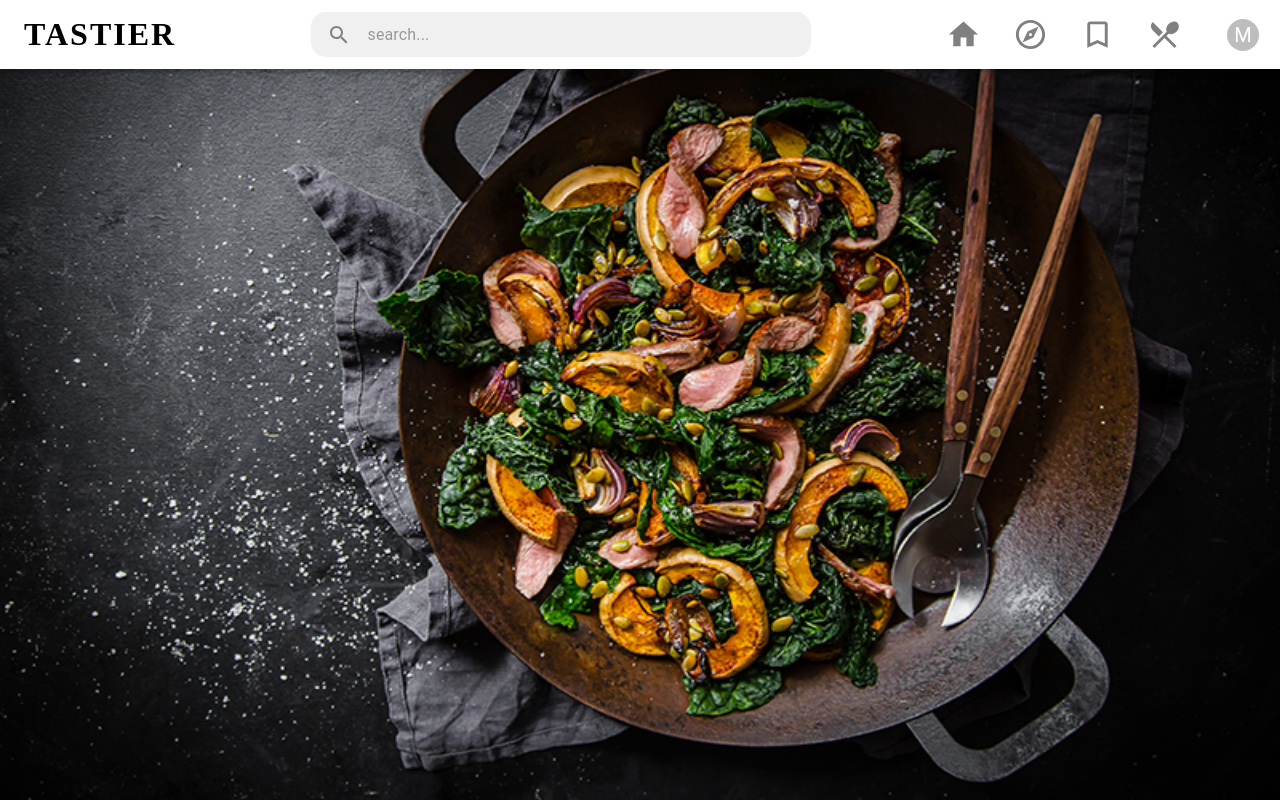
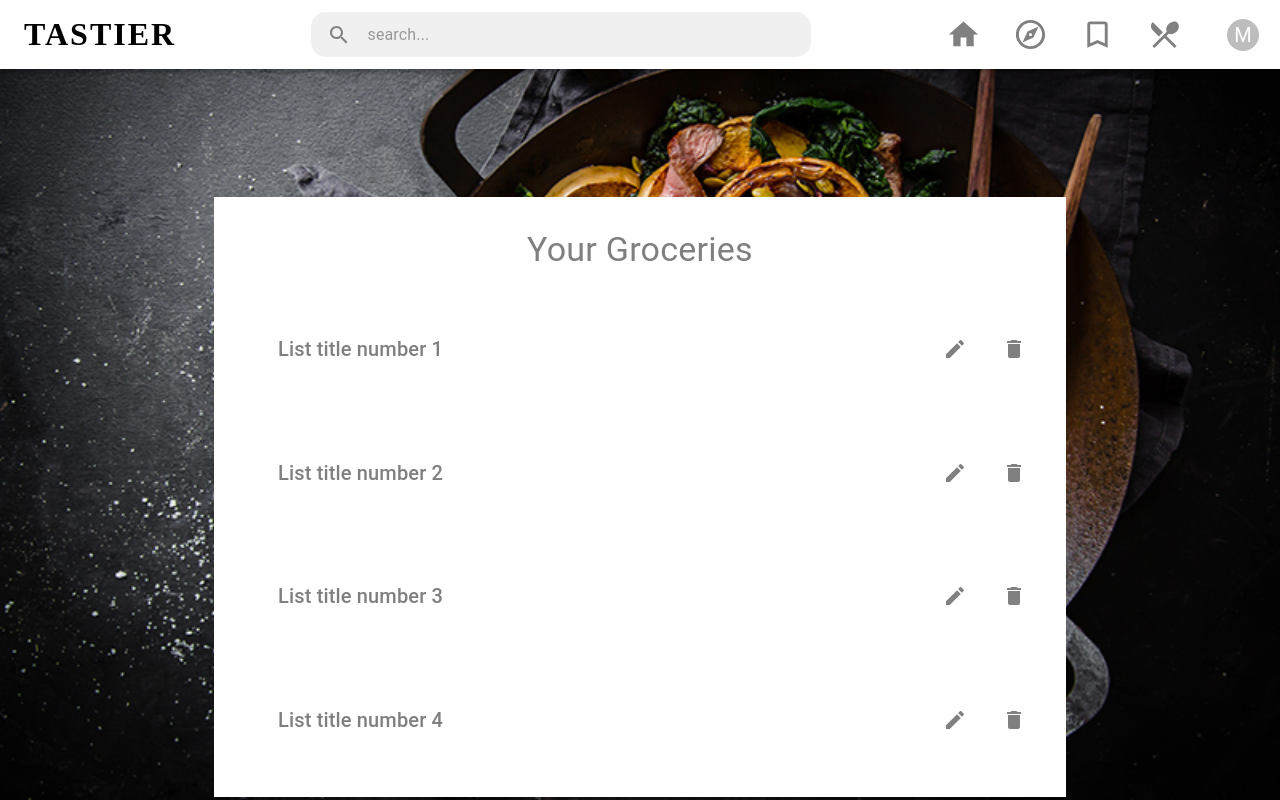
Before and after one commit to Deveneven/TasTier, a React (Create React App) app in the folder frontend/: page /test in a window 1280 px wide. Built offline with nearby package versions, Linux system fonts and the light colour scheme.

Commit message:
Basic sketch of ShoppingList

```diff
--- a/frontend/src/App.tsx
+++ b/frontend/src/App.tsx
@@ -6,7 +6,7 @@ import SignInScreen from './Screen/SignInScreen/SignInScreen';
 import {ThemeProvider} from '@mui/material/styles';
 import theme from './MUI styles/mainTheme';
 import MainScreen from './Screen/MainScreen/MainScreen';
-import Navbar from './Shared/Components/Navbar/Navbar';
+import ShoppingScreen from './Screen/ShoppingScreen/ShoppingScreen';
 function App() {
   return (
     <ThemeProvider theme={theme}>
@@ -15,7 +15,7 @@ function App() {
           <Route path="/" element={<MainScreen />} />
           <Route path="/signin" element={<SignInScreen />} />
           <Route path="/" element={<SignInScreen />} />
-          <Route path="/test" element={<Navbar />} />
+          <Route path="/test" element={<ShoppingScreen />} />
         </Routes>
       </BrowserRouter>
     </ThemeProvider>
--- /dev/null
+++ b/frontend/src/Screen/ShoppingScreen/ShoppingScreen.tsx
@@ -0,0 +1,13 @@
+import React from 'react';
+import ShoppingList from '../../Shared/Components/ShoppingList/ShoppingList';
+import Navbar from '../../Shared/Components/Navbar/Navbar';
+const ShoppingScreen = () => {
+  return (
+    <>
+      <Navbar />
+      <ShoppingList />
+    </>
+  );
+};
+
+export default ShoppingScreen;
--- a/frontend/src/Screen/SignInScreen/SignInScreen.tsx
+++ b/frontend/src/Screen/SignInScreen/SignInScreen.tsx
@@ -85,7 +85,6 @@ const SignInScreen = () => {
             />
           </Card>
         </Grid>
-        <Grid item md={7} xs={0}></Grid>
       </Grid>
       <RegisterPopOut />
     </div>
--- /dev/null
+++ b/frontend/src/Shared/Components/ShoppingList/ShoppingList.tsx
@@ -0,0 +1,89 @@
+/* eslint-disable arrow-parens */
+/* eslint-disable react/jsx-key */
+import React from 'react';
+import Container from '@mui/material/Container';
+import Box from '@mui/material/Box';
+import Typography from '@mui/material/Typography';
+import Grid from '@mui/material/Grid';
+import DeleteIcon from '@material-ui/icons/Delete';
+import EditIcon from '@material-ui/icons/Edit';
+import {IconButton, styled} from '@mui/material';
+const ShoppingList = () => {
+  const IconContainer = styled(Box)(({theme}) => ({
+    display: 'flex',
+    alignItems: 'center',
+    justifyContent: 'space-between',
+    textAlign: 'center',
+    [theme.breakpoints.down('sm')]: {
+      width: '100%',
+      margin: 'auto',
+    },
+  }));
+
+  const lists = [
+    'List title number 1',
+    'List title number 2',
+    'List title number 3',
+    'List title number 4',
+  ];
+
+  return (
+    <Container maxWidth="md" sx={{marginTop: '8rem'}}>
+      <Box
+        sx={{
+          bgcolor: 'white',
+          height: '40vh',
+          minHeight: '600px',
+          display: 'flex',
+          flexDirection: 'column',
+          justifyContent: 'center', // space-evenly;
+          margin: 'auto',
+          padding: '2rem',
+        }}
+      >
+        <Typography component="h1" variant="h4" sx={{textAlign: ' center'}}>
+          Your Groceries
+        </Typography>
+        {lists.map(list => {
+          return (
+            <Grid
+              container
+              spacing={4}
+              direction="row"
+              alignItems="center"
+              justifyContent="center"
+              margin="auto"
+              width="100%"
+            >
+              <Grid item md={10} sx={{marginRight: 'auto'}}>
+                <Typography component="h4" variant="h6">
+                  {list}
+                </Typography>
+              </Grid>
+              <Grid item md={2}>
+                <IconContainer>
+                  <IconButton
+                    aria-label="upload picture"
+                    component="span"
+                    color="inherit"
+                  >
+                    <EditIcon fontSize="medium" />
+                  </IconButton>
+                  <IconButton
+                    aria-label="upload picture"
+                    component="span"
+                    color="inherit"
+                  >
+                    <DeleteIcon fontSize="medium" />
+                  </IconButton>
+                </IconContainer>
+              </Grid>
+            </Grid>
+          );
+        })}
+      </Box>
+    </Container>
+  );
+};
+
+export default ShoppingList;
```
